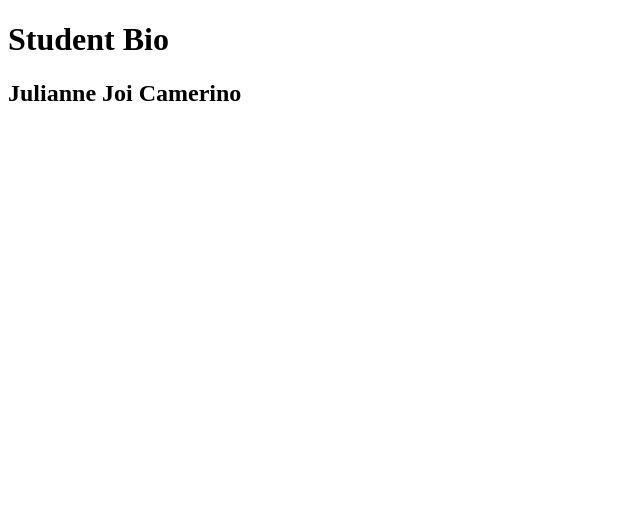
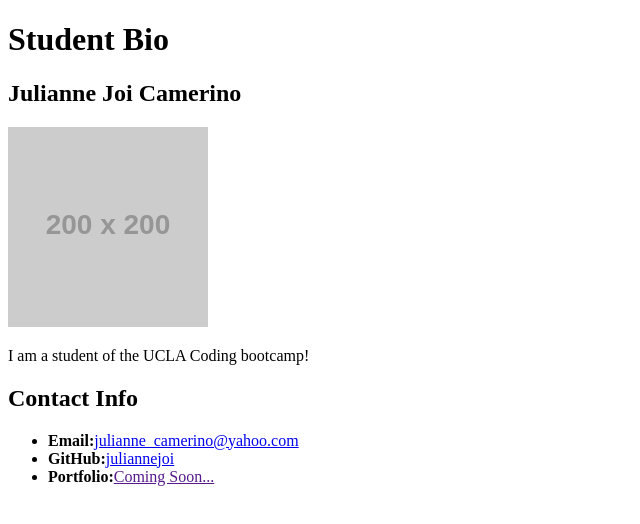
Before and after one commit to juliannejoi/01-HTML-06-Stu_HTML, a plain HTML site: page index.html in a window 1280 px wide. Shown: the whole page, without its empty margins (0-640 px from the left). Drawn offline with Linux system fonts and the light colour scheme; placeholder pictures from the web are drawn by us.

Commit message:
updated HTML

```diff
--- a/index.html
+++ b/index.html
@@ -11,9 +11,19 @@
     <header>
       <h1>Student Bio</h1>
     </header>
+    <section>
+      <h2>Julianne Joi Camerino</h2>
+      <img src="https://via.placeholder.com/200" alt="Julianne Joi Camerino"/>
+      <p>I am a student of the UCLA Coding bootcamp!</p>
+    </section>
 
     <section>
-      <h2>Julianne Joi Camerino</h2>
+      <h2>Contact Info</h2>
+      <ul>
+        <li><strong>Email:</strong><a href="julianne_camerino@yahoo.com">julianne_camerino@yahoo.com</a></li>
+        <li><strong>GitHub:</strong><a href="https://github.com/juliannejoi">juliannejoi</a></li>
+        <li><strong>Portfolio:</strong><a href="">Coming Soon...</a></li>
+      </ul>
     </section>
 
   </body>
```
